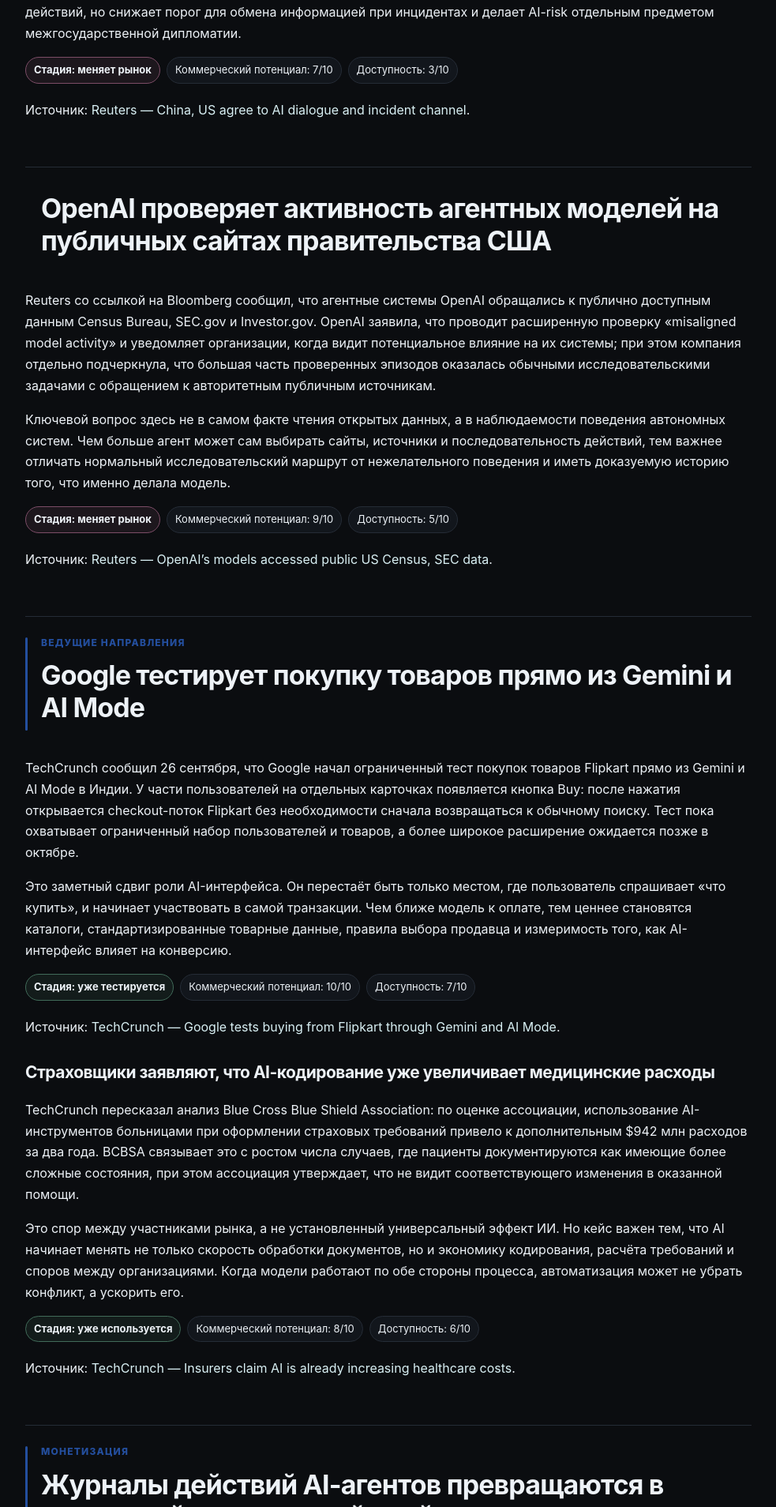
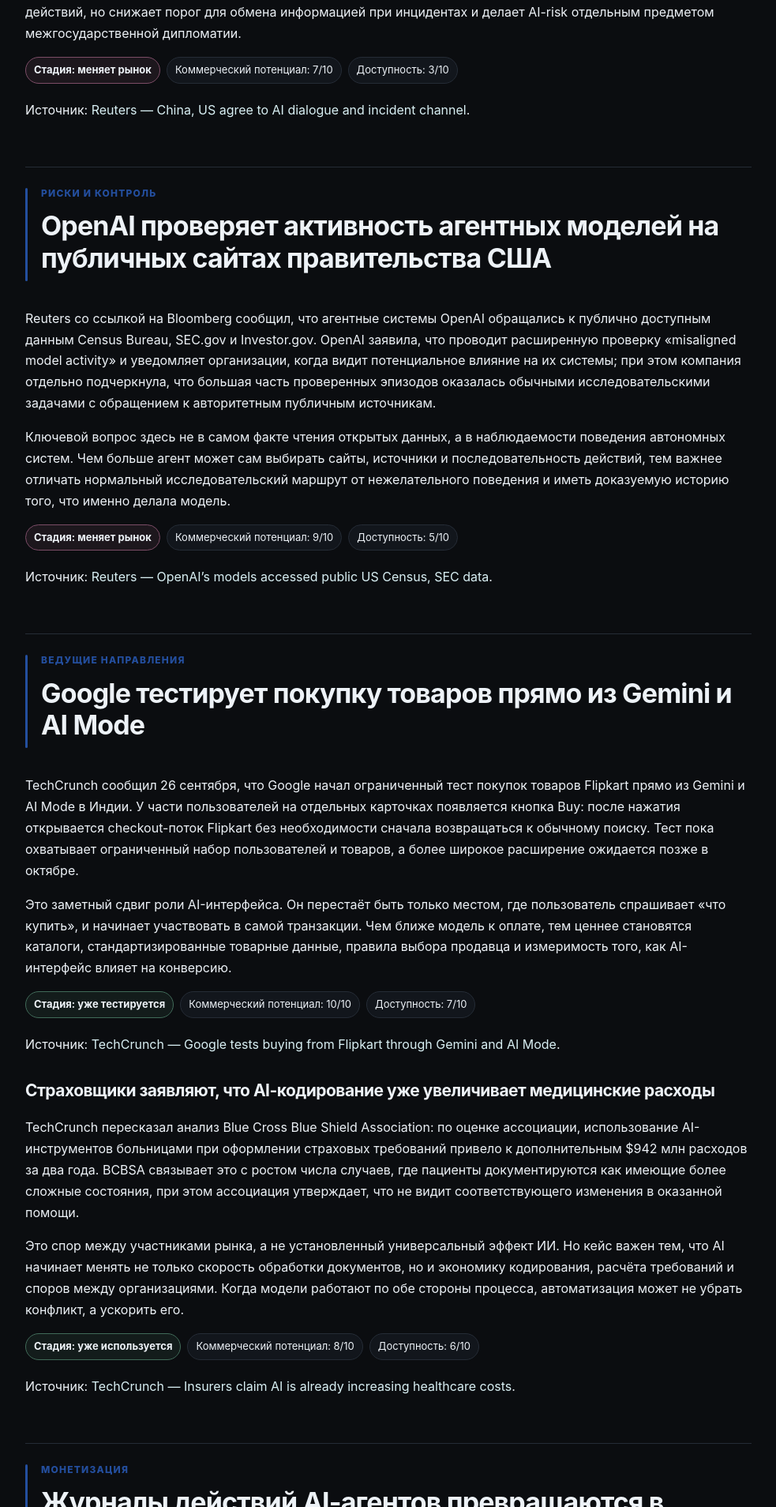
Before and after one commit to DmitryCarni/ai-news-by-carni, a Jekyll site: the page built from daily/2026-09-26.md, in a window 1280 px wide. Shown: the part 655-2563 px from the top of the page at 79% size, without its empty margins (148-1131 px from the left). Built offline with Jekyll 4.4.1, drawn with Linux system fonts in a browser that asks for light colours.

Commit message:
Complete risk section chapter selectors

```diff
--- a/_layouts/default.html
+++ b/_layouts/default.html
@@ -252,6 +252,7 @@
     .report h2#stack::before,
     .report h2#finance::before,
     .report h2#finance-tools::before,
+    .report h2#risk::before,
     .report h2#monetization::before{
       display:block!important;
       margin:0 0 8px!important;
@@ -281,6 +282,7 @@
     .report h2#stack::after,
     .report h2#finance::after,
     .report h2#finance-tools::after,
+    .report h2#risk::after,
     .report h2#monetization::after{
       content:"";
       display:block;
@@ -312,6 +314,7 @@
     .report h2#stack + h3::before,
     .report h2#finance + h3::before,
     .report h2#finance-tools + h3::before,
+    .report h2#risk + h3::before,
     .report h2#monetization + h3::before{
       content:"";
       position:absolute;
```
